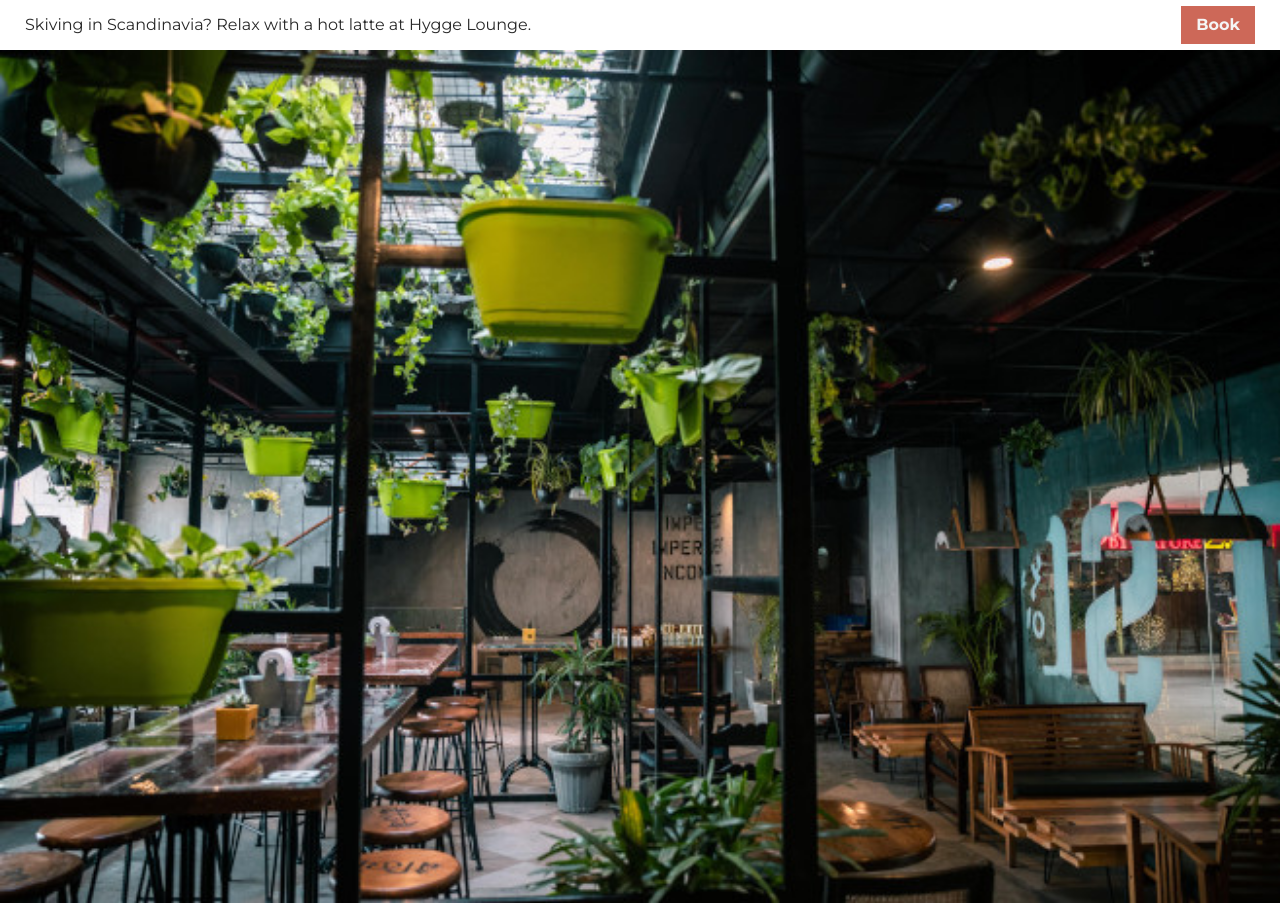
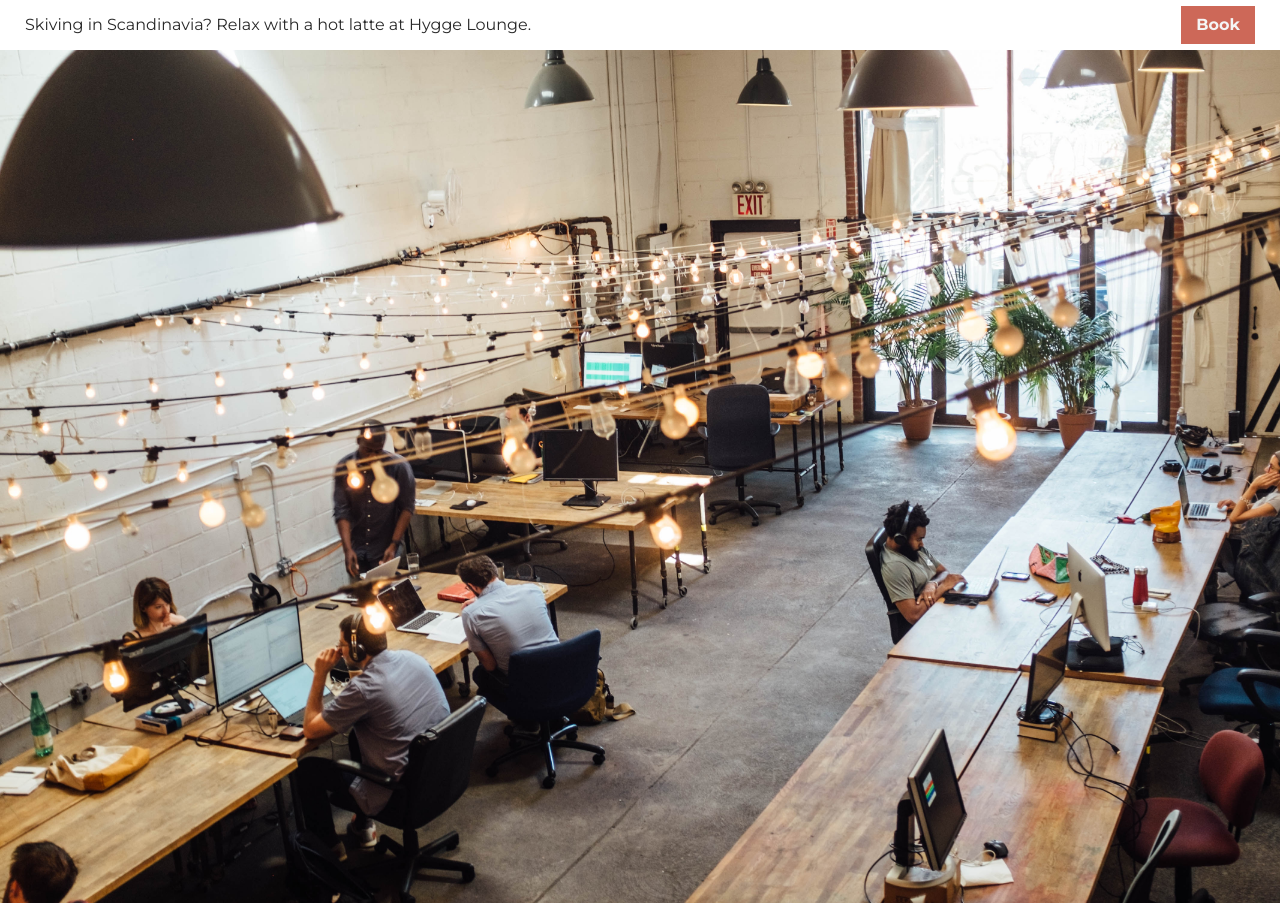
Before and after one commit to nharjes/coworking-homepage, a plain HTML site: page index.html in a window 1280 px wide. Shown: the part 1033-1936 px from the top of the page. Drawn offline with nearby package versions, Linux system fonts and the light colour scheme.

Commit message:
added content

```diff
--- a/index.html
+++ b/index.html
@@ -40,7 +40,7 @@
 			</section>
 
 			<section class="item">
-				<img src="images/sky-garden.jpg" class="item-img" alt="A coworking space with plants">
+				<img src="images/shridhar-gupta-dZxQn4VEv2M-unsplash.jpg" class="item-img" alt="A coworking space with plants">
 				<div class="caption">
 					<p>Bored in Barcelona? Take a siesta at the Sky Garden.</p>
 					<button>Book</button>
```
Also changed, not shown: images/shridhar-gupta-dZxQn4VEv2M-unsplash.jpg (added).
